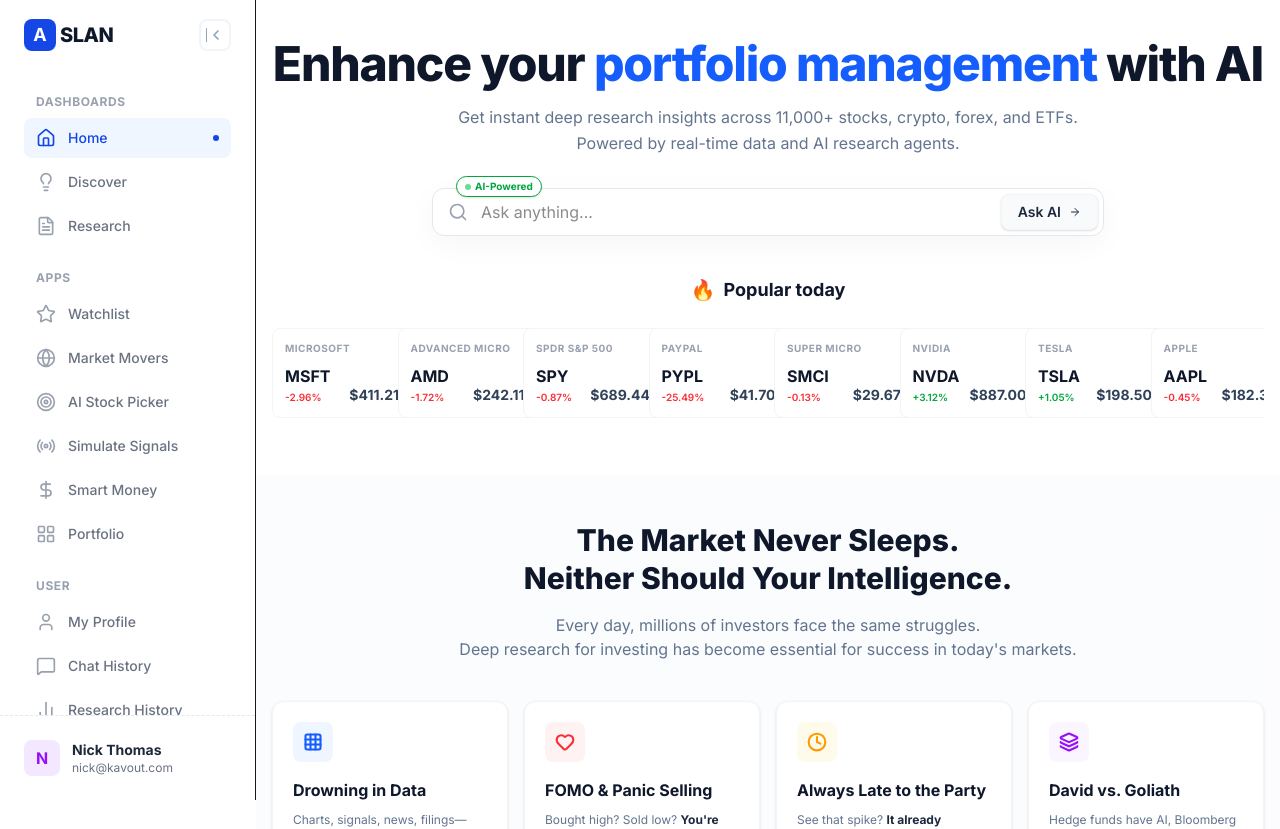
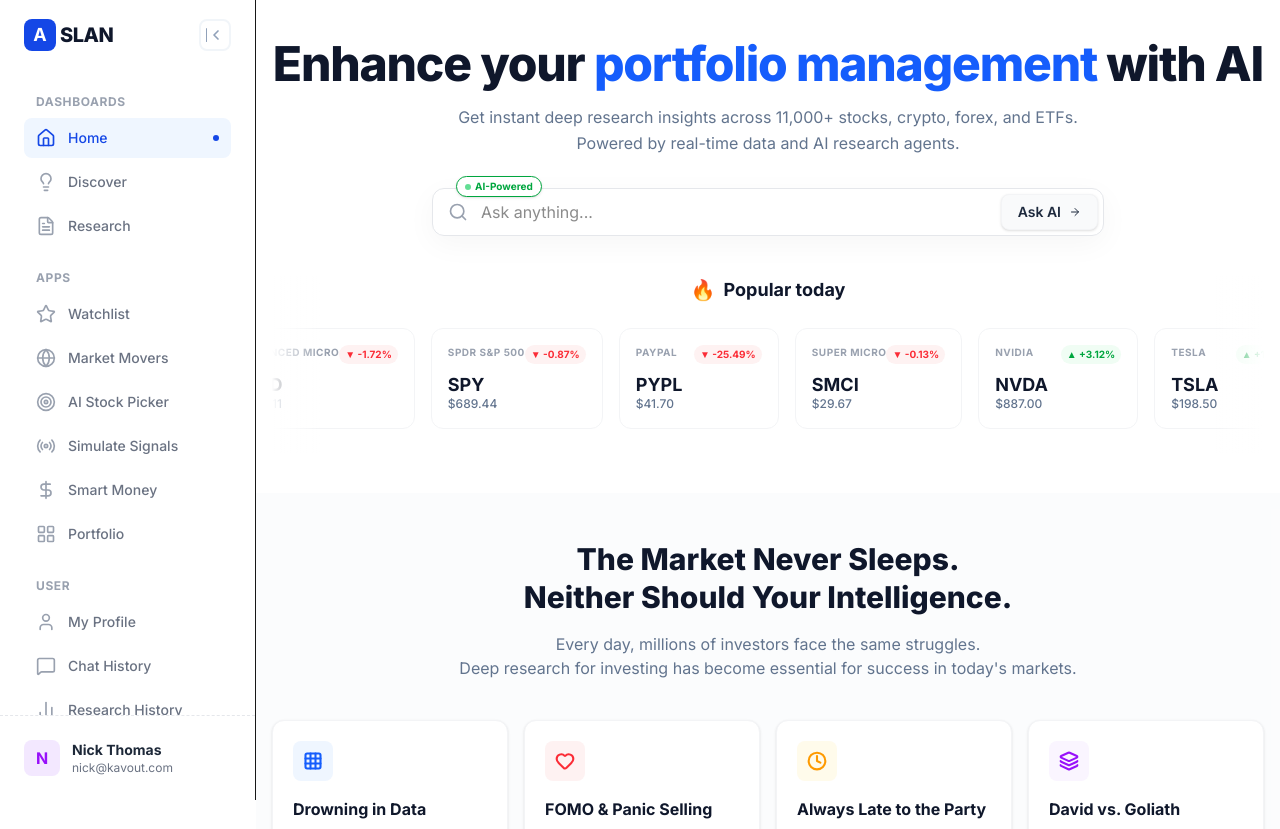
Before and after one commit to Paichanwut/aslan, a Next.js app: page / in a window 1280 px wide. Shown: the top 829 px of the page. Built offline with nearby package versions, Linux system fonts and the light colour scheme.

Commit message:
style: Polish stock ticker layout with horizontal scroll and gradient fades

```diff
--- a/src/components/landing/HeroSection.tsx
+++ b/src/components/landing/HeroSection.tsx
@@ -56,39 +56,42 @@ export function HeroSection() {
       </div>
 
       {/* Popular Today */}
-      <div className="w-full">
+      <div className="w-full max-w-7xl relative">
         <div className="flex items-center justify-center gap-2 mb-6">
           <span className="text-xl">🔥</span>
           <h3 className="text-lg font-bold text-slate-900">Popular today</h3>
         </div>
 
-        {/* Scrollable container for expanded stock list */}
-        <div className="flex overflow-x-auto pb-4 gap-3 md:grid md:grid-cols-4 lg:grid-cols-6 lg:gap-3 xl:grid-cols-8 scrollbar-hide snap-x">
+        {/* Gradient Fades for Scroll Indication */}
+        <div className="absolute left-0 top-0 bottom-0 w-12 bg-gradient-to-r from-white to-transparent z-10 pointer-events-none hidden md:block"></div>
+        <div className="absolute right-0 top-0 bottom-0 w-12 bg-gradient-to-l from-white to-transparent z-10 pointer-events-none hidden md:block"></div>
+
+        {/* Scrollable container */}
+        <div className="flex overflow-x-auto pb-6 gap-4 px-4 scrollbar-hide snap-x snap-mandatory -mx-4 md:mx-0 justify-start md:justify-center flex-nowrap">
           {HERO_STOCKS.map((stock) => (
             <div
               key={stock.symbol}
-              className="bg-white border border-gray-100 rounded-lg p-3 hover:shadow-md transition-shadow cursor-pointer text-left group min-w-[140px] snap-center"
+              className="bg-white border border-gray-100 rounded-xl p-4 hover:shadow-lg hover:border-blue-100 transition-all duration-300 cursor-pointer text-left group min-w-[160px] snap-center flex-shrink-0"
             >
-              <div className="flex justify-between items-start mb-2">
-                <span className="text-[10px] font-bold text-gray-400 tracking-wider group-hover:text-blue-600 transition-colors truncate">
+              <div className="flex justify-between items-start mb-3">
+                <span className="text-[10px] font-bold text-gray-400 tracking-wider group-hover:text-blue-600 transition-colors uppercase truncate">
                   {stock.name}
                 </span>
+                {stock.isPositive ? (
+                  <div className="text-[10px] font-bold text-green-600 bg-green-50 px-1.5 py-0.5 rounded-full flex items-center gap-1">
+                    ▲ {stock.change}
+                  </div>
+                ) : (
+                  <div className="text-[10px] font-bold text-red-500 bg-red-50 px-1.5 py-0.5 rounded-full flex items-center gap-1">
+                    ▼ {stock.change}
+                  </div>
+                )}
               </div>
-              <div className="flex justify-between items-end">
-                <div>
-                  <div className="font-bold text-slate-900 text-base">
-                    {stock.symbol}
-                  </div>
-                  <div
-                    className={cn(
-                      "text-[10px] font-semibold mt-0.5",
-                      stock.isPositive ? "text-green-600" : "text-red-500",
-                    )}
-                  >
-                    {stock.change}
-                  </div>
+              <div className="flex flex-col items-start gap-0.5">
+                <div className="font-bold text-slate-900 text-lg leading-none">
+                  {stock.symbol}
                 </div>
-                <div className="text-slate-700 font-bold text-sm">
+                <div className="text-slate-500 font-medium text-xs">
                   ${stock.price}
                 </div>
               </div>
```
